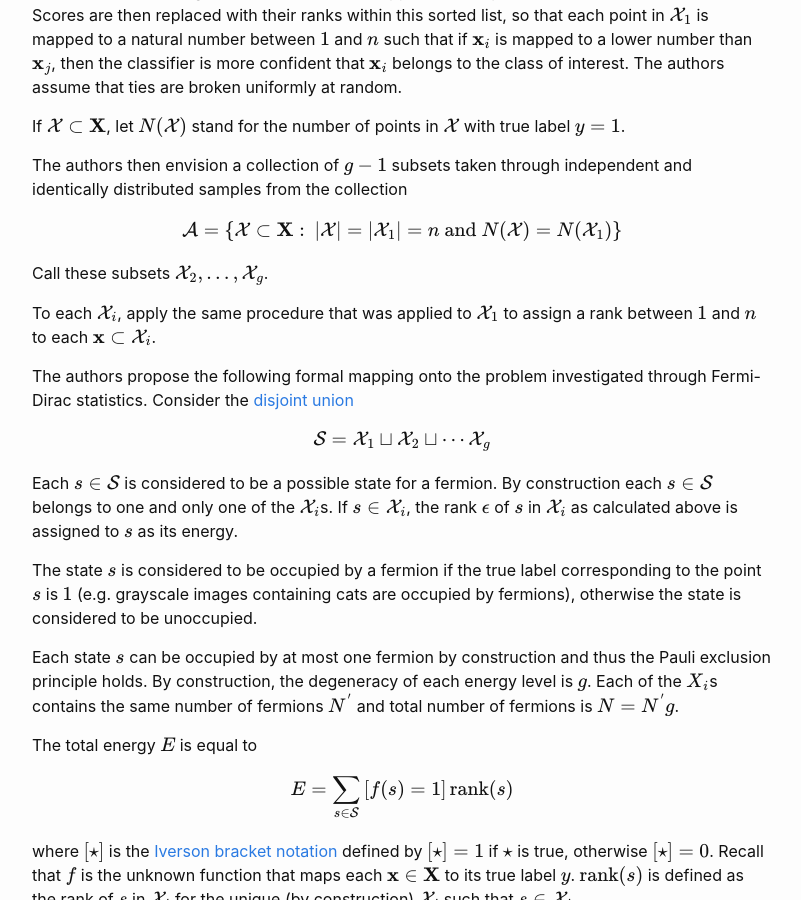
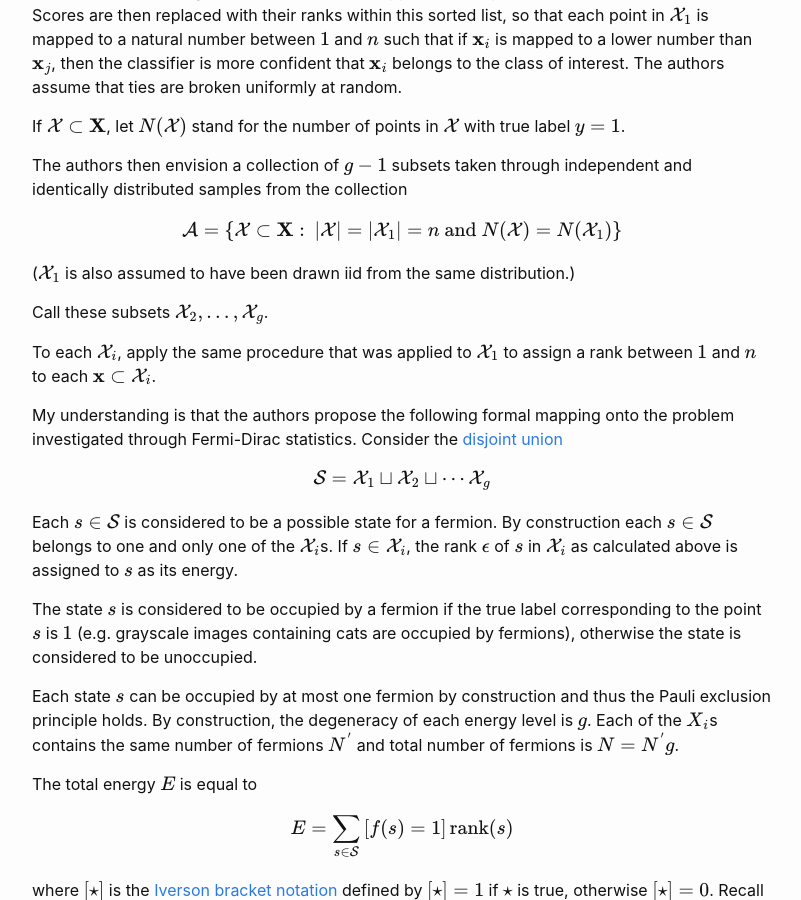
Before and after one commit to steppi/steppi.github.io, a Jekyll site: the page built from _posts/2021-10-01-fermi-dirac.md, in a window 1280 px wide and 900 px high, scrolled down 7642 px. Shown: the whole window, without its empty margins (238-1039 px from the left). Built offline with Jekyll 4.4.1, drawn with Linux system fonts in a browser that asks for light colours.

Commit message:
Small edits

```diff
--- a/_posts/2021-10-01-fermi-dirac.md
+++ b/_posts/2021-10-01-fermi-dirac.md
@@ -389,13 +389,15 @@ independent and identically distributed samples from the collection
 
 $$\mathcal{A} = \left\{\mathcal{X} \subset \mathbf{X}:\: |\mathcal{X}| = |\mathcal{X}_1| =  n \text{ and } N(\mathcal{X}) = N(\mathcal{X}_1) \right\}$$
 
+($$\mathcal{X}_1$$ is also assumed to have been drawn iid from the same distribution.)
+
 Call these subsets $$\mathcal{X}_2, \ldots, \mathcal{X}_{g}$$.
 
 To each $$\mathcal{X}_i$$, apply the same procedure that was applied to
 $$\mathcal{X}_1$$ to assign a rank between $$1$$ and $$n$$ to each
 $$\mathbf{x} \subset \mathcal{X_{i}}$$.
 
-The authors propose the following formal mapping onto the problem investigated
+My understanding is that the authors propose the following formal mapping onto the problem investigated
 through Fermi-Dirac statistics. Consider the [disjoint union](https://en.wikipedia.org/wiki/Disjoint_union)
 
 $$\mathcal{S} = \mathcal{X}_1 \sqcup \mathcal{X}_2 \sqcup \cdots \mathcal{X}_g$$
```
